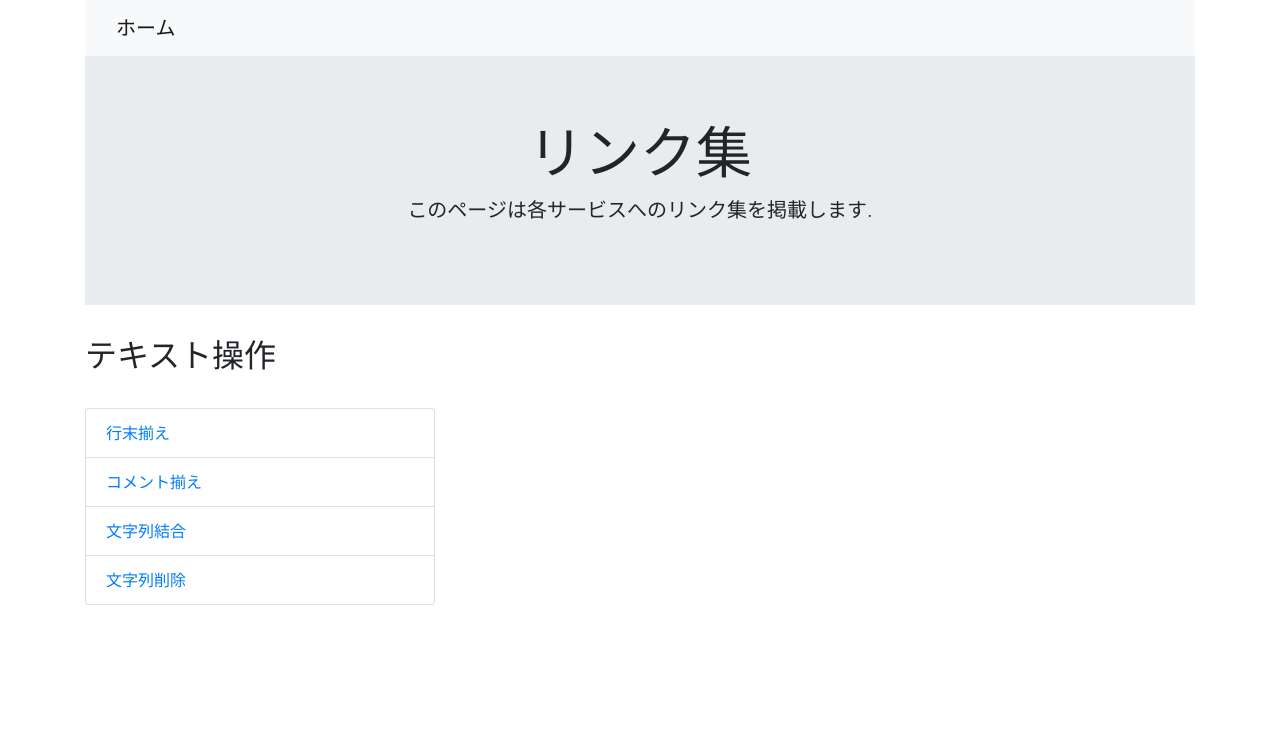
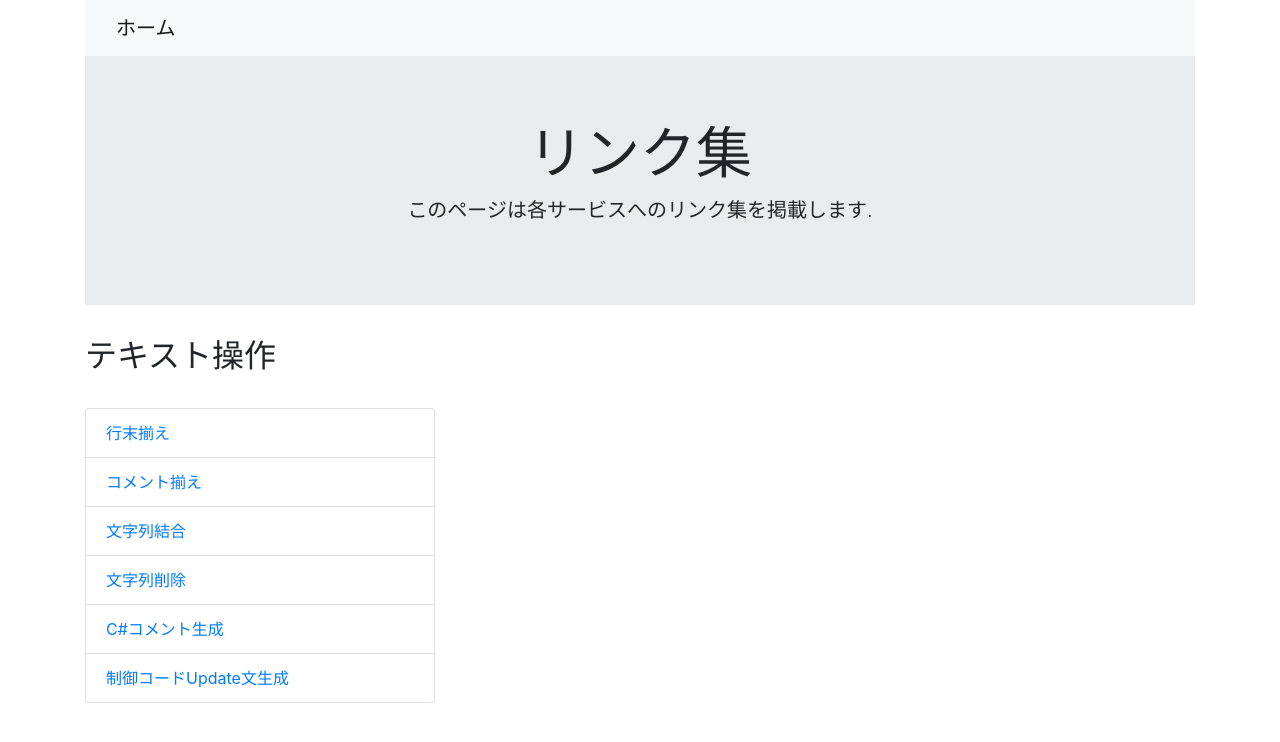
Before and after one commit to sinnlosses/microservice, a plain HTML site: page index.html in a window 1280 px wide. Drawn offline with nearby package versions, Linux system fonts and the light colour scheme.

Commit message:
リンク追加

```diff
--- a/index.html
+++ b/index.html
@@ -37,6 +37,8 @@
                     <li class="list-group-item"><a href="https://sinnlosses.github.io/microservice-align-comment/">コメント揃え</a></li>
                     <li class="list-group-item"><a href="https://sinnlosses.github.io/microservice-joinstring/">文字列結合</a></li>
                     <li class="list-group-item"><a href="https://sinnlosses.github.io/microservice-deletestring/">文字列削除</a></li>
+                    <li class="list-group-item"><a href="https://sinnlosses.github.io/microservice-generate-csharp-comment/">C#コメント生成</a></li>
+                    <li class="list-group-item"><a href="https://sinnlosses.github.io/microservice-generate-update-sql/">制御コードUpdate文生成</a></li>
                 </ul>
             </div>
         </div>
```
